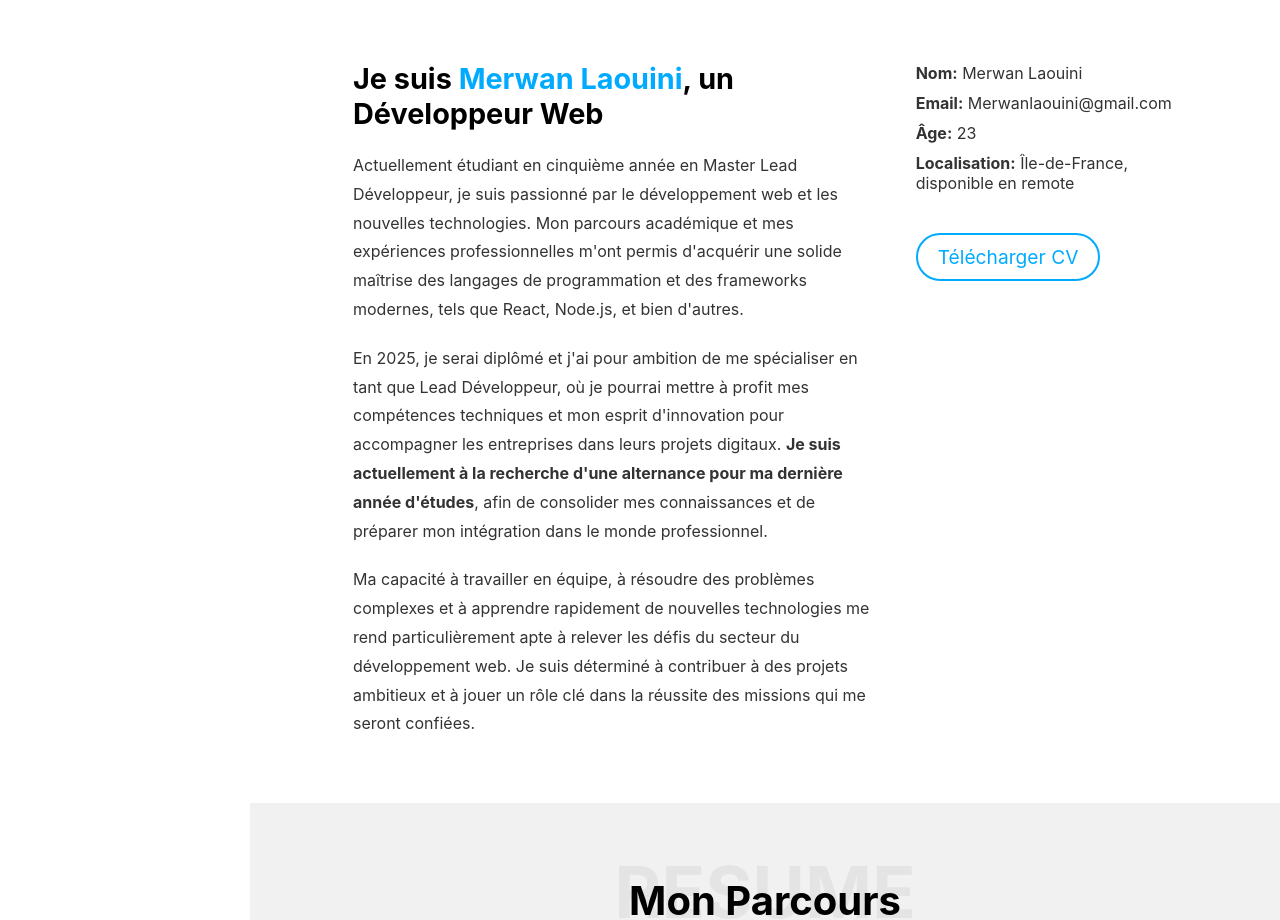
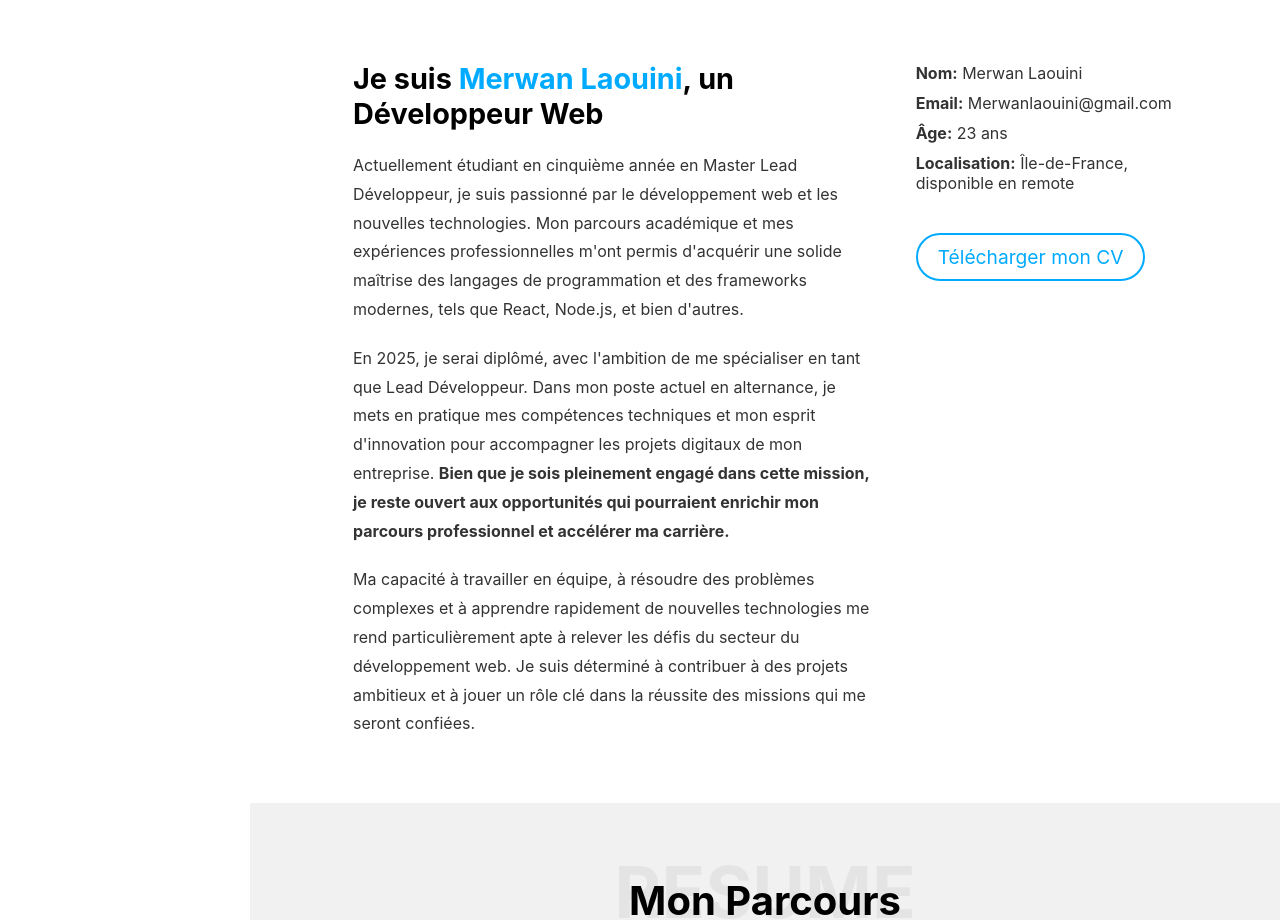
Before and after one commit to Meerwaan/portfoliov2, a React (Create React App) app: page / in a window 1280 px wide. Shown: the part 940-1860 px from the top of the page. Built offline with nearby package versions, Linux system fonts and the light colour scheme.

Commit message:
Update AboutMe.js

```diff
--- a/src/Components/Home/AboutMe/AboutMe.js
+++ b/src/Components/Home/AboutMe/AboutMe.js
@@ -17,12 +17,13 @@ function AboutMe() {
                             programmation et des frameworks modernes, tels que React, Node.js, et bien d'autres.
                         </p>
                         <p>
-                            En 2025, je serai diplômé et j'ai pour ambition de me spécialiser en tant que Lead
-                            Développeur, où je pourrai mettre à profit mes compétences techniques et mon esprit
-                            d'innovation pour accompagner les entreprises dans leurs projets digitaux. <strong>Je suis
-                            actuellement à la recherche d'une alternance pour ma dernière année d'études</strong>, afin
-                            de consolider mes connaissances et de préparer mon intégration dans le monde professionnel.
+                            En 2025, je serai diplômé, avec l'ambition de me spécialiser en tant que Lead Développeur.
+                            Dans mon poste actuel en alternance, je mets en pratique mes compétences techniques et mon
+                            esprit d'innovation pour accompagner les projets digitaux de mon entreprise. <strong>Bien
+                            que je sois pleinement engagé dans cette mission, je reste ouvert aux opportunités qui pourraient
+                            enrichir mon parcours professionnel et accélérer ma carrière.</strong>
                         </p>
+
                         <p>
                             Ma capacité à travailler en équipe, à résoudre des problèmes complexes et à apprendre
                             rapidement de nouvelles technologies me rend particulièrement apte à relever les défis du
@@ -35,10 +36,10 @@ function AboutMe() {
                         <ul className="personal-info">
                             <li><strong>Nom:</strong> Merwan Laouini</li>
                             <li><strong>Email:</strong> Merwanlaouini@gmail.com</li>
-                            <li><strong>Âge:</strong> 23</li>
+                            <li><strong>Âge:</strong> 23 ans</li>
                             <li><strong>Localisation:</strong> Île-de-France, disponible en remote</li>
                         </ul>
-                        <a href="/CV_MerwanLaouini.pdf" className="download-cv-btn">Télécharger CV</a>
+                        <a href="/CV_MerwanLaouini.pdf" className="download-cv-btn">Télécharger mon CV</a>
                     </div>
                 </div>
             </div>
```
